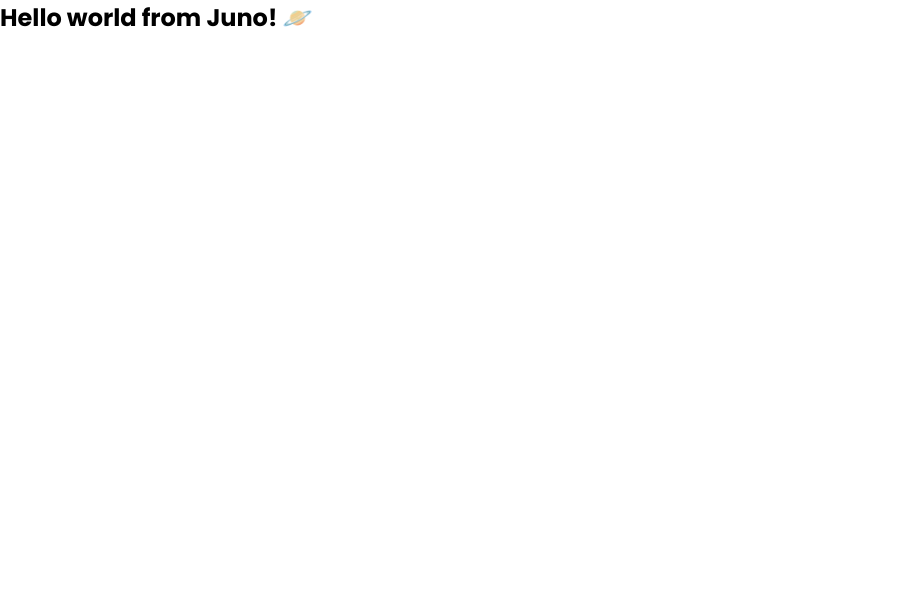
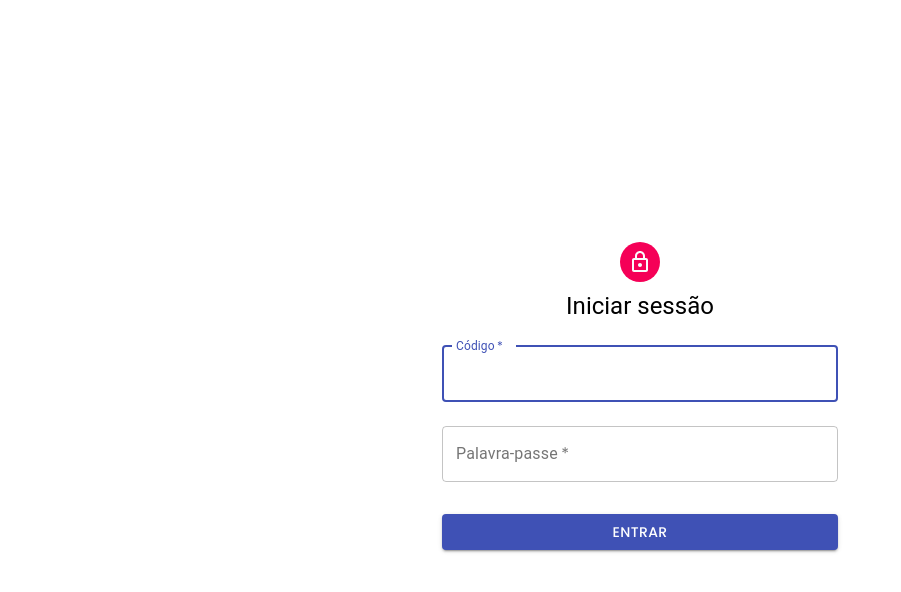
Before and after one commit to FranciscoMendes10866/squate, a React (Create React App) app in the folder juno/: page / in a window 1280 px wide. Shown: the top 592 px of the page, without its empty margins (0-901 px from the left). Built offline with nearby package versions, Linux system fonts and the light colour scheme; the HTML template or start-up script is replaced by a standard one.

Commit message:
added login page

```diff
--- a/juno/src/App.jsx
+++ b/juno/src/App.jsx
@@ -1,6 +1,14 @@
+import { BrowserRouter as Router, Route, Switch } from "react-router-dom";
+
+import { LoginPage } from "./pages";
+
 function App() {
   return (
-    <h2>Hello world from Juno! 🪐</h2>
+    <Router>
+      <Switch>
+        <Route exact path="/" component={LoginPage} />
+      </Switch>
+    </Router>
   );
 }
 
--- /dev/null
+++ b/juno/src/pages/index.js
@@ -0,0 +1 @@
+export { default as LoginPage } from './login'
--- /dev/null
+++ b/juno/src/pages/login.jsx
@@ -0,0 +1,95 @@
+import { useState } from "react";
+import Avatar from "@material-ui/core/Avatar";
+import Button from "@material-ui/core/Button";
+import TextField from "@material-ui/core/TextField";
+import LockOutlinedIcon from "@material-ui/icons/LockOutlined";
+import Typography from "@material-ui/core/Typography";
+import Container from "@material-ui/core/Container";
+import { makeStyles } from "@material-ui/core/styles";
+
+const useStyles = makeStyles((theme) => ({
+  paper: {
+    display: "flex",
+    flexDirection: "column",
+    alignItems: "center",
+    height: "100vh",
+    justifyContent: "center",
+  },
+  avatar: {
+    margin: theme.spacing(1),
+    backgroundColor: theme.palette.secondary.main,
+  },
+  form: {
+    width: "100%",
+    marginTop: theme.spacing(1),
+  },
+  submit: {
+    margin: theme.spacing(3, 0, 2),
+  },
+}));
+
+const LoginPage = () => {
+  const classes = useStyles();
+  const [state, setState] = useState({
+    code: "",
+    password: "",
+  });
+  const handleOnChange = (e) => {
+    const { name, value } = e.target;
+    setState({ ...state, [name]: value });
+  };
+  const handleSubmit = (e) => {
+    e.preventDefault();
+    if (state.code.length === 10 && state.password.length === 16) {
+      console.log(state);
+    }
+  };
+  return (
+    <Container component="main" maxWidth="xs">
+      <div className={classes.paper}>
+        <Avatar className={classes.avatar}>
+          <LockOutlinedIcon />
+        </Avatar>
+        <Typography component="h1" variant="h5">
+          Iniciar sessão
+        </Typography>
+        <form className={classes.form} noValidate onSubmit={handleSubmit}>
+          <TextField
+            variant="outlined"
+            margin="normal"
+            required
+            fullWidth
+            label="Código"
+            type="text"
+            name="code"
+            autoFocus
+            onChange={handleOnChange}
+            value={state.code}
+          />
+          <TextField
+            variant="outlined"
+            margin="normal"
+            required
+            fullWidth
+            name="password"
+            label="Palavra-passe"
+            type="password"
+            value={state.password}
+            onChange={handleOnChange}
+          />
+          <Button
+            type="submit"
+            fullWidth
+            variant="contained"
+            color="primary"
+            className={classes.submit}
+          >
+            Entrar
+          </Button>
+        </form>
+      </div>
+    </Container>
+  );
+};
+
+export default LoginPage;
```
